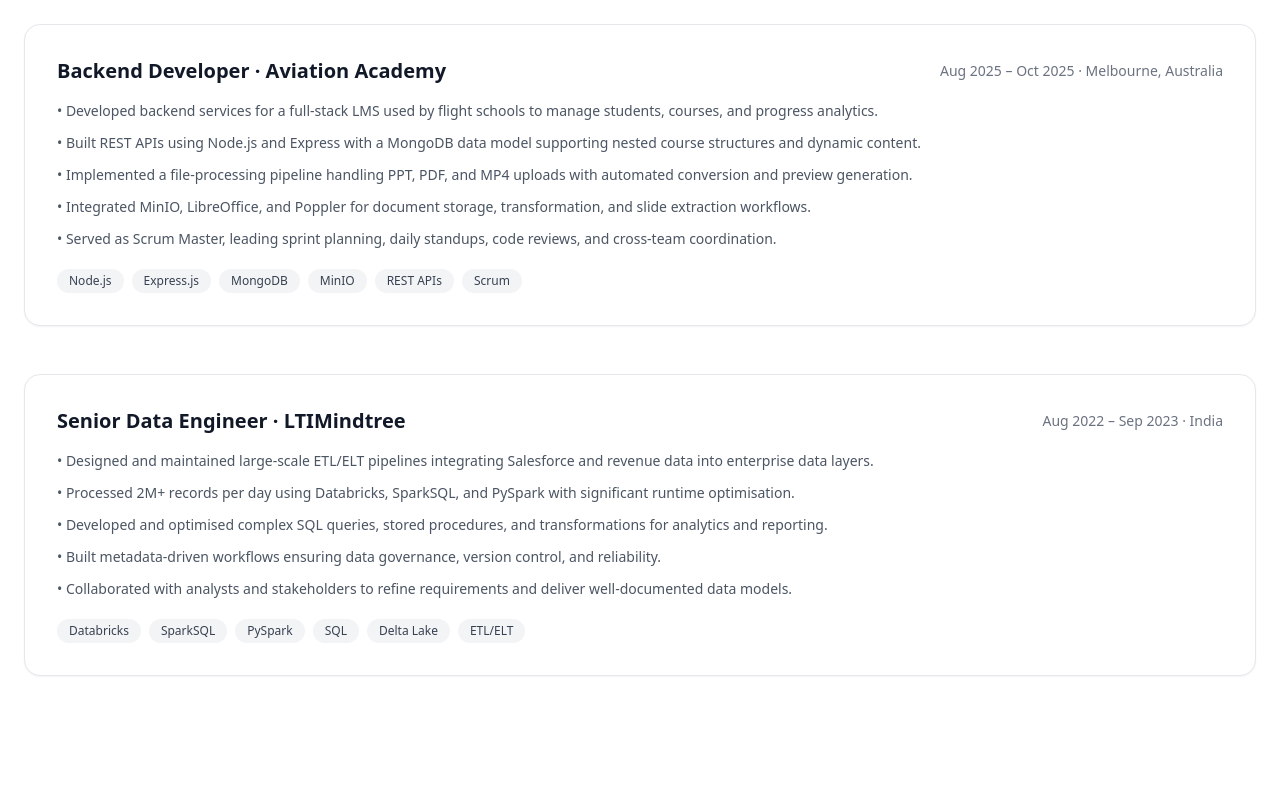
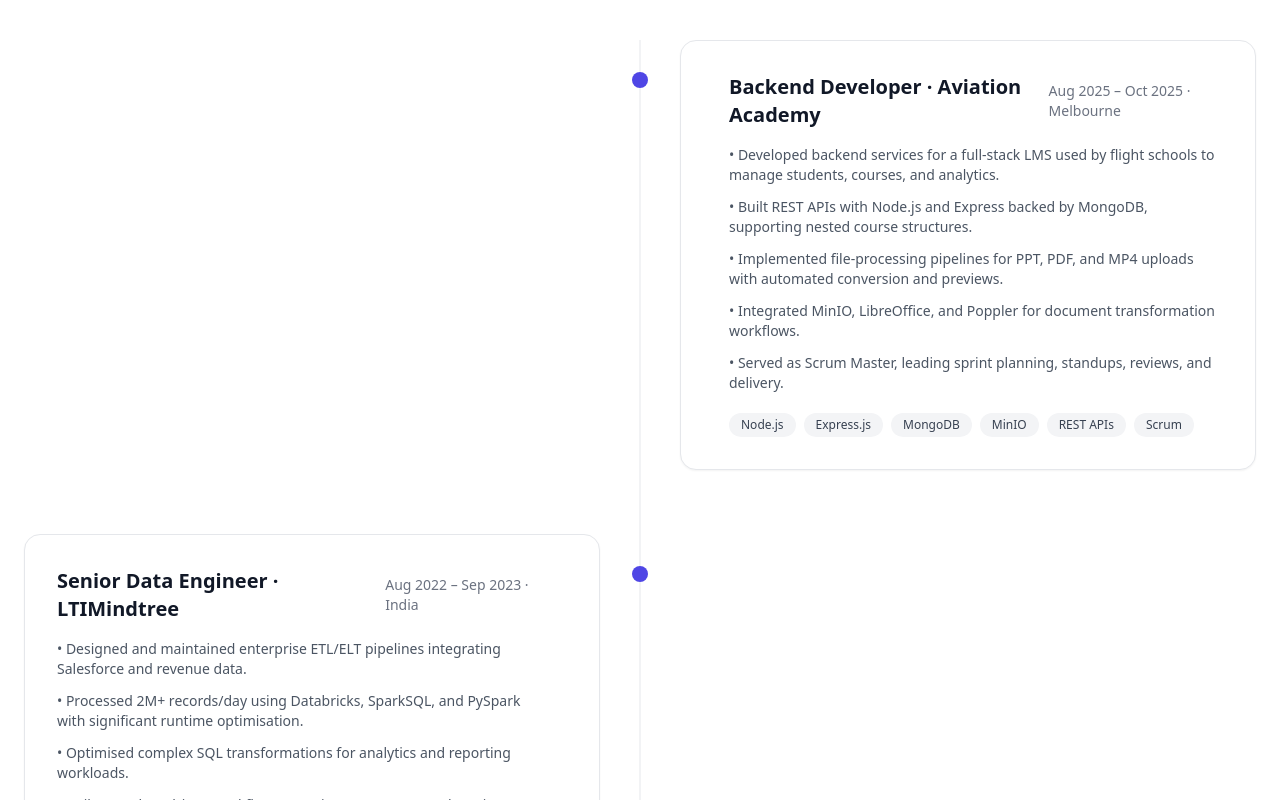
Before and after one commit to Anisha18/anisha-portfolio, a React (Vite) app: page / in a window 1280 px wide. Shown: the part 2360-3160 px from the top of the page. Built offline with nearby package versions, Linux system fonts and the light colour scheme.

Commit message:
Enhanced version of Experience and Skills section

```diff
--- a/src/components/Contact.tsx
+++ b/src/components/Contact.tsx
@@ -20,7 +20,7 @@ export default function Contact() {
       <div className="mx-auto mt-16 grid max-w-3xl gap-8 sm:grid-cols-2">
         {/* Email */}
         <a
-          href="mailto:anishadsouza2000@gmail.com"
+          href="mailto:anishadsouza2000@gmail.com?subject=Portfolio Inquiry"
           className="group relative rounded-2xl border border-gray-200 bg-white p-8 text-center shadow-sm transition-all duration-300 hover:-translate-y-1 hover:shadow-xl dark:border-gray-800 dark:bg-gray-900"
         >
           <div className="pointer-events-none absolute inset-0 rounded-2xl bg-gradient-to-br from-indigo-500/10 to-transparent opacity-0 transition-opacity duration-300 group-hover:opacity-100" />
--- a/src/components/Experience.tsx
+++ b/src/components/Experience.tsx
@@ -5,7 +5,7 @@ export default function Experience() {
       className="relative mx-auto max-w-7xl px-6 py-24"
     >
       {/* Section heading */}
-      <div className="mb-16 text-center">
+      <div className="mb-20 text-center">
         <h2 className="text-4xl font-bold tracking-tight md:text-5xl">
           Work Experience
         </h2>
@@ -15,38 +15,49 @@ export default function Experience() {
         </p>
       </div>
 
-      <div className="space-y-12">
+      {/* Timeline */}
+      <div className="relative space-y-16">
+        {/* Vertical line */}
+        <div className="absolute left-4 top-0 h-full w-px bg-gray-200 dark:bg-gray-800 md:left-1/2 md:-translate-x-1/2" />
+
         {/* Aviation Academy */}
-        <div className="rounded-2xl border border-gray-200 bg-white p-8 shadow-sm dark:border-gray-800 dark:bg-gray-900">
+        <div className="relative md:flex md:justify-end">
+          {/* Timeline dot */}
+          <span className="absolute left-2 top-8 h-4 w-4 rounded-full bg-indigo-600 md:left-1/2 md:-translate-x-1/2" />
+
+          <div className="group relative ml-10 max-w-xl rounded-2xl border border-gray-200 bg-white p-8 shadow-sm transition-all duration-300 hover:-translate-y-1 hover:shadow-xl dark:border-gray-800 dark:bg-gray-900 md:ml-0 md:w-1/2 md:pl-12">
+            {/* Glow */}
+            <div className="pointer-events-none absolute inset-0 rounded-2xl bg-gradient-to-br from-indigo-500/10 to-transparent opacity-0 transition-opacity duration-300 group-hover:opacity-100" />
+
             <div className="flex flex-col gap-2 sm:flex-row sm:items-center sm:justify-between">
               <h3 className="text-xl font-semibold">
                 Backend Developer · Aviation Academy
               </h3>
               <span className="text-sm text-gray-500 dark:text-gray-400">
-              Aug 2025 – Oct 2025 · Melbourne, Australia
+                Aug 2025 – Oct 2025 · Melbourne
               </span>
             </div>
 
             <ul className="mt-4 space-y-3 text-sm text-gray-600 dark:text-gray-400">
               <li>
                 • Developed backend services for a full-stack LMS used by flight
-              schools to manage students, courses, and progress analytics.
+                schools to manage students, courses, and analytics.
               </li>
               <li>
-              • Built REST APIs using Node.js and Express with a MongoDB data
-              model supporting nested course structures and dynamic content.
+                • Built REST APIs with Node.js and Express backed by MongoDB,
+                supporting nested course structures.
               </li>
               <li>
-              • Implemented a file-processing pipeline handling PPT, PDF, and
-              MP4 uploads with automated conversion and preview generation.
+                • Implemented file-processing pipelines for PPT, PDF, and MP4
+                uploads with automated conversion and previews.
               </li>
               <li>
-              • Integrated MinIO, LibreOffice, and Poppler for document storage,
-              transformation, and slide extraction workflows.
+                • Integrated MinIO, LibreOffice, and Poppler for document
+                transformation workflows.
               </li>
               <li>
-              • Served as Scrum Master, leading sprint planning, daily standups,
-              code reviews, and cross-team coordination.
+                • Served as Scrum Master, leading sprint planning, standups,
+                reviews, and delivery.
               </li>
             </ul>
 
@@ -68,9 +79,17 @@ export default function Experience() {
               ))}
             </div>
           </div>
+        </div>
 
         {/* LTIMindtree */}
-        <div className="rounded-2xl border border-gray-200 bg-white p-8 shadow-sm dark:border-gray-800 dark:bg-gray-900">
+        <div className="relative md:flex md:justify-start">
+          {/* Timeline dot */}
+          <span className="absolute left-2 top-8 h-4 w-4 rounded-full bg-indigo-600 md:left-1/2 md:-translate-x-1/2" />
+
+          <div className="group relative ml-10 max-w-xl rounded-2xl border border-gray-200 bg-white p-8 shadow-sm transition-all duration-300 hover:-translate-y-1 hover:shadow-xl dark:border-gray-800 dark:bg-gray-900 md:ml-0 md:w-1/2 md:pr-12">
+            {/* Glow */}
+            <div className="pointer-events-none absolute inset-0 rounded-2xl bg-gradient-to-br from-indigo-500/10 to-transparent opacity-0 transition-opacity duration-300 group-hover:opacity-100" />
+
             <div className="flex flex-col gap-2 sm:flex-row sm:items-center sm:justify-between">
               <h3 className="text-xl font-semibold">
                 Senior Data Engineer · LTIMindtree
@@ -82,25 +101,24 @@ export default function Experience() {
 
             <ul className="mt-4 space-y-3 text-sm text-gray-600 dark:text-gray-400">
               <li>
-              • Designed and maintained large-scale ETL/ELT pipelines
-              integrating Salesforce and revenue data into enterprise data
-              layers.
+                • Designed and maintained enterprise ETL/ELT pipelines
+                integrating Salesforce and revenue data.
               </li>
               <li>
-              • Processed 2M+ records per day using Databricks, SparkSQL, and
+                • Processed 2M+ records/day using Databricks, SparkSQL, and
                 PySpark with significant runtime optimisation.
               </li>
               <li>
-              • Developed and optimised complex SQL queries, stored procedures,
-              and transformations for analytics and reporting.
+                • Optimised complex SQL transformations for analytics and
+                reporting workloads.
               </li>
               <li>
-              • Built metadata-driven workflows ensuring data governance,
-              version control, and reliability.
+                • Built metadata-driven workflows ensuring governance and
+                version control.
               </li>
               <li>
-              • Collaborated with analysts and stakeholders to refine
-              requirements and deliver well-documented data models.
+                • Partnered with analysts and stakeholders to deliver
+                production-grade data models.
               </li>
             </ul>
 
@@ -123,6 +141,7 @@ export default function Experience() {
             </div>
           </div>
         </div>
+      </div>
     </section>
   );
 }
--- a/src/components/Skills.tsx
+++ b/src/components/Skills.tsx
@@ -49,10 +49,7 @@ export default function Skills() {
   ];
 
   return (
-    <section
-      id="skills"
-      className="relative mx-auto max-w-7xl px-6 py-24"
-    >
+    <section id="skills" className="relative mx-auto max-w-7xl px-6 py-24">
       {/* Section heading */}
       <div className="mb-16 text-center">
         <h2 className="text-4xl font-bold tracking-tight md:text-5xl">
@@ -69,8 +66,11 @@ export default function Skills() {
         {skillGroups.map((group) => (
           <div
             key={group.title}
-            className="rounded-2xl border border-gray-200 bg-white p-6 shadow-sm dark:border-gray-800 dark:bg-gray-900"
+            className="group relative rounded-2xl border border-gray-200 bg-white p-6 shadow-sm transition-all duration-300 hover:-translate-y-1 hover:shadow-xl dark:border-gray-800 dark:bg-gray-900"
           >
+            {/* Hover glow */}
+            <div className="pointer-events-none absolute inset-0 rounded-2xl bg-gradient-to-br from-indigo-500/10 to-transparent opacity-0 transition-opacity duration-300 group-hover:opacity-100" />
+
             <h3 className="mb-4 text-lg font-semibold">
               {group.title}
             </h3>
@@ -79,7 +79,24 @@ export default function Skills() {
               {group.skills.map((skill) => (
                 <span
                   key={skill}
-                  className="rounded-full bg-gray-100 px-3 py-1 text-sm font-medium text-gray-700 dark:bg-gray-800 dark:text-gray-300"
+                  className="
+                    rounded-full
+                    bg-gray-100
+                    px-3
+                    py-1
+                    text-sm
+                    font-medium
+                    text-gray-700
+                    transition-all
+                    duration-200
+                    hover:scale-105
+                    hover:bg-indigo-100
+                    hover:text-indigo-700
+                    dark:bg-gray-800
+                    dark:text-gray-300
+                    dark:hover:bg-indigo-900/40
+                    dark:hover:text-indigo-300
+                  "
                 >
                   {skill}
                 </span>
```
Lines whose indentation alone changed are shown as unchanged.
